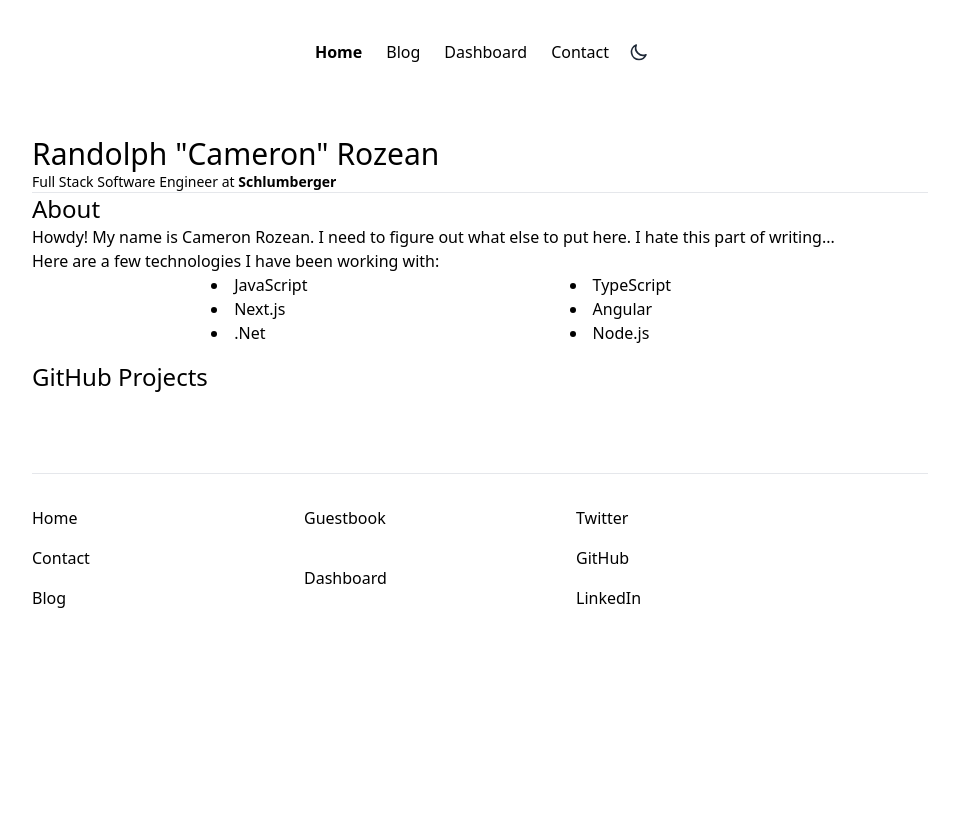
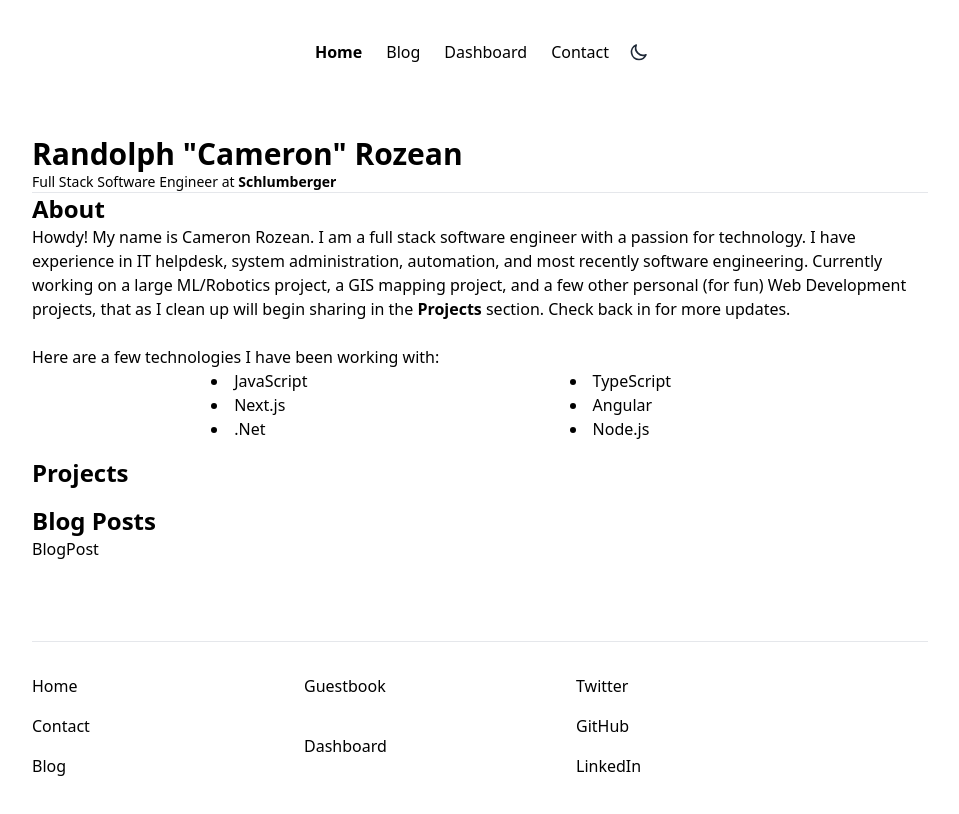
Before and after one commit to rcrozean/rcrozean.com, a Next.js app: page / in a window 1280 px wide. Shown: the top 814 px of the page, without its empty margins (160-1119 px from the left). Built offline with nearby package versions, Linux system fonts and the light colour scheme.

Commit message:
updated uniform formating amoung h1 tags, and wording for About

```diff
--- a/pages/index.tsx
+++ b/pages/index.tsx
@@ -10,18 +10,28 @@ export default function Home() {
   return (
     <Container>
       <div className="mx-auto mb-8 w-full max-w-4xl flex-col items-start justify-center pb-8">
-        <h1 className="text-3xl">Randolph "Cameron" Rozean</h1>
+        <h1 className="text-3xl font-bold">Randolph "Cameron" Rozean</h1>
         <h2 className="text-sm">
           Full Stack Software Engineer at{' '}
           <span className="font-bold">Schlumberger</span>
         </h2>
         <hr />
         <div className="pb-4">
-          <h1 className="text-2xl">About</h1>
+          <h1 className="text-2xl font-semibold">About</h1>
           <p>
-            Howdy! My name is Cameron Rozean. I need to figure out what else to
-            put here. I hate this part of writing...
+            Howdy! My name is Cameron Rozean. I am a full stack software
+            engineer with a passion for technology. I have experience in IT
+            helpdesk, system administration, automation, and most recently
+            software engineering. Currently working on a large ML/Robotics
+            project, a GIS mapping project, and a few other personal (for fun)
+            Web Development projects, that as I clean up will begin sharing in
+            the{' '}
+            <a className="font-semibold" href="#projects">
+              Projects
+            </a>{' '}
+            section. Check back in for more updates.
           </p>
+          <br />
           <p>Here are a few technologies I have been working with:</p>
           <div className="grid grid-cols-5">
             <ul className="col-start-2 list-inside list-disc">
@@ -37,14 +47,14 @@ export default function Home() {
           </div>
         </div>
         <div className="pb-4">
-          <h1 className="text-2xl">GitHub Projects</h1>
+          <h1 className="text-2xl font-semibold" id="projects">
+            Projects
+          </h1>
         </div>
-        <div className="hidden pb-4">
-          <h1>Featured Blog Posts</h1>
-          <BlogPost />
-        </div>
-        <div className="hidden pb-4">
-          <h1>Recent Blog Posts</h1>
+        <div className="pb-4">
+          <h1 className="text-2xl font-semibold" id="blogposts">
+            Blog Posts
+          </h1>
           <BlogPost />
         </div>
       </div>
```
